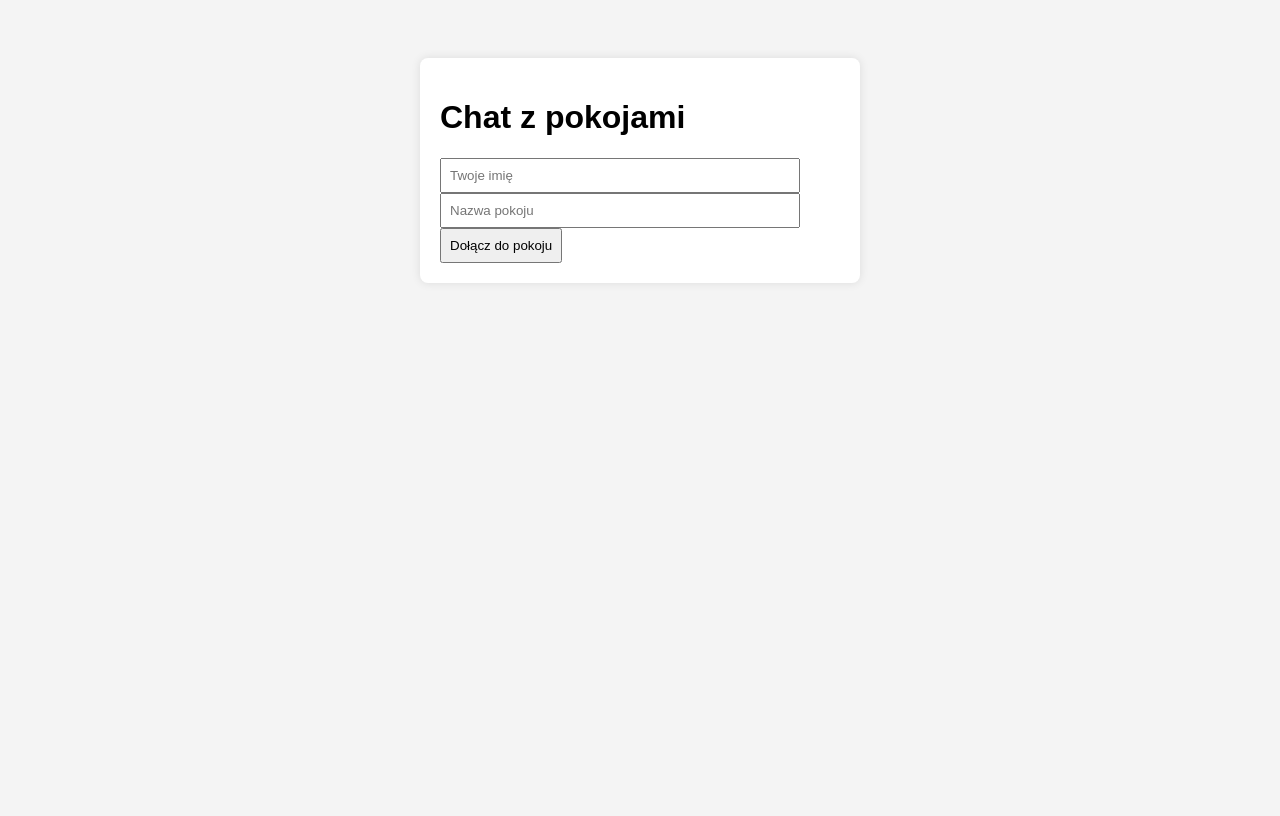
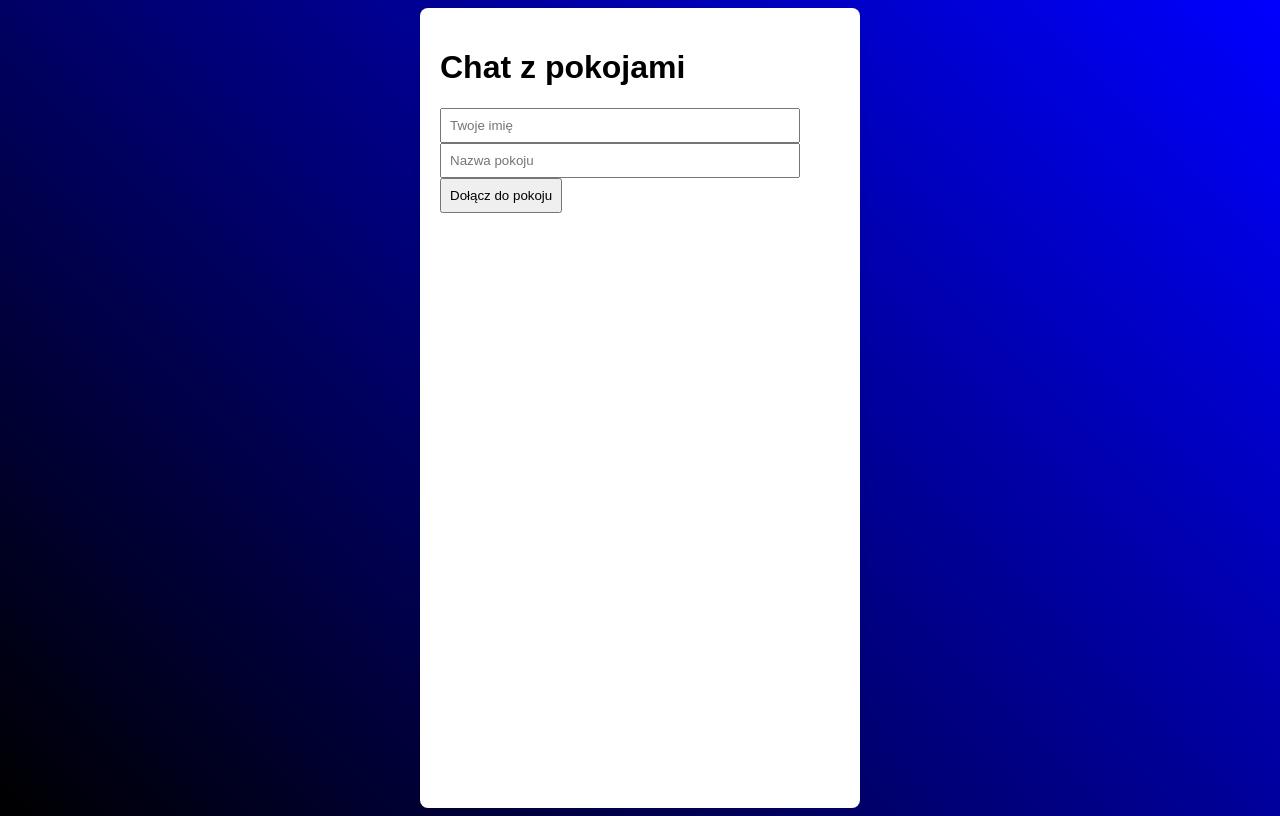
Before and after one commit to naszaklasacode/chat-z-sylwia, a website: page index.html in a window 1280 px wide. Drawn offline with nearby package versions, Linux system fonts and the light colour scheme; no server answers.

Commit message:
Update style.css

```diff
--- a/style.css
+++ b/style.css
@@ -1,9 +1,9 @@
 body {
   font-family: Arial, sans-serif;
-  background: #f4f4f4;
+  background: linear-gradient(45deg,black, blue);
   display: flex;
   justify-content: center;
-  padding: 50px;
+  height: 100vh;
 }
 
 .container {
```
